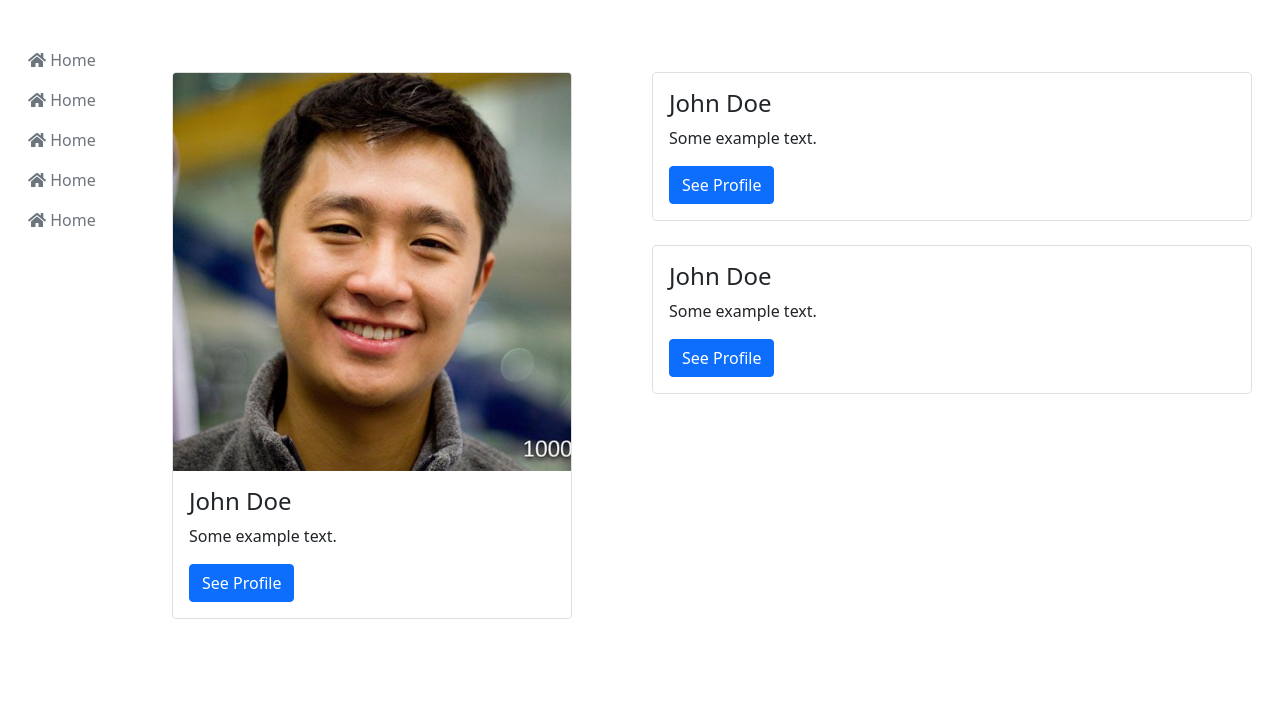
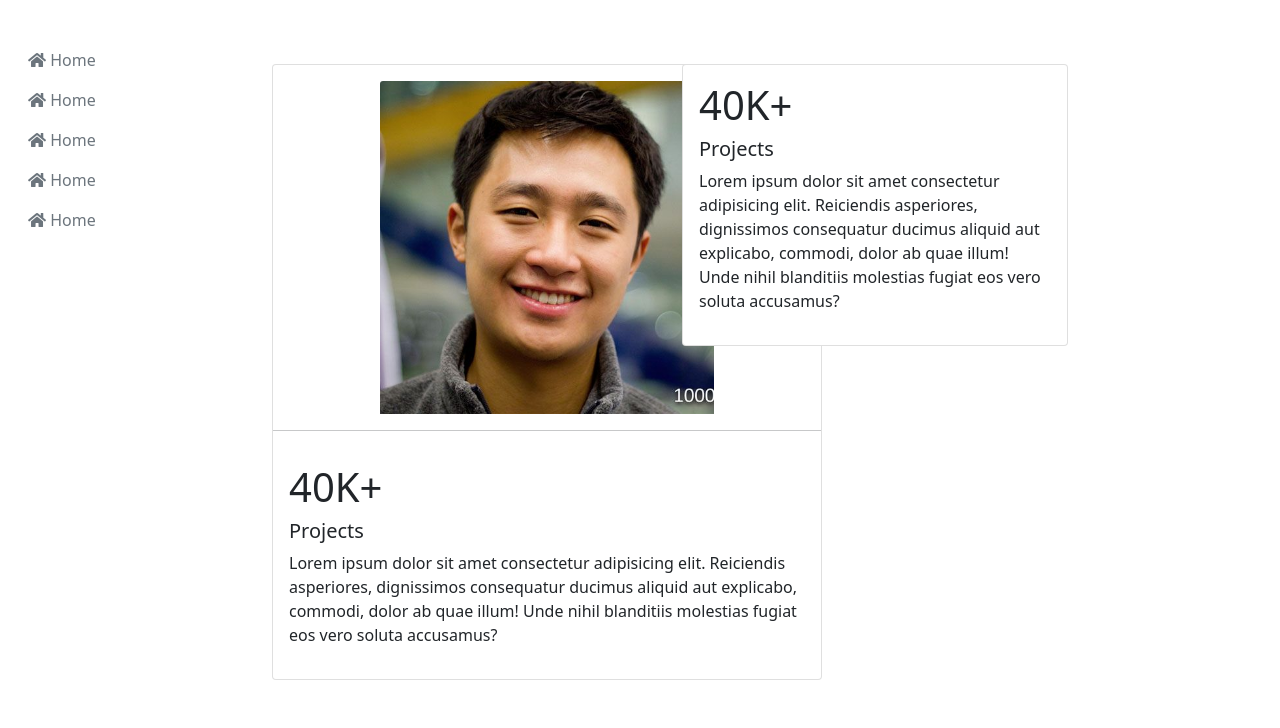
Before and after one commit to KidusAlemayehu/profile-web-app-with-flask, a Flask app: page /1/profile in a window 1280 px wide; the page is wider, and only the part inside the window is pictured. Shown: the part 72-800 px from the top of that part. Run offline with Flask 2, Linux system fonts and the light colour scheme; some libraries are stand-ins or nearby versions; some web fonts are replaced.

Commit message:
template edition

```diff
--- a/templates/profile.html
+++ b/templates/profile.html
@@ -78,40 +78,39 @@
             </div>
 
             <div class="col-9 mx-auto">
-                <div class="row mt-5">
-                    <div class="col-6 mt-4">
-                        <div class="card rounded-3" style="width:400px;">
-                            <img class="card-img-top" src="{{ url_for('static', filename='./images/profile.jpg') }}" alt="Card image">
-                            <div class="card-body">
-                                <h4 class="card-title">John Doe</h4>
-                                <p class="card-text">Some example text.</p>
-                                <a href="#" class="btn btn-primary">See Profile</a>
-                            </div>
-                        </div>
-                    </div>
-                    <div class="col-6 mt-4">
-                        <div class="row">
-                            <div class="col-12 mb-4 min-vw-100">
-                                <div class="card rounded-3" style="width:600px">
+                <section class="profile section">
+                    <div class="container">
+                        <div class="row ms-5 mt-5 p-3">
+                            <div class="col-xl-6">
+                                <div class="card" style="width:550px;">
+                                    <div class="container">
+                                        <div class="col-8 mx-auto mt-3 rounded-3">
+                                            <img class="card-img-top img-responsive center-block" src="{{url_for('static', filename='./images/profile.jpg')}}" style="max-width:400px; max-height:400px;" alt="Card image">
+                                        </div>
+                                    </div>
+                                    <hr>
                                     <div class="card-body">
-                                        <h4 class="card-title">John Doe</h4>
-                                        <p class="card-text">Some example text.</p>
-                                        <a href="#" class="btn btn-primary">See Profile</a>
+                                        <h1>40K+</h1>
+                                        <h5>Projects</h5>
+                                        <p>Lorem ipsum dolor sit amet consectetur adipisicing elit. Reiciendis asperiores, dignissimos consequatur ducimus aliquid aut explicabo, commodi, dolor ab quae illum! Unde nihil blanditiis molestias fugiat eos vero
+                                            soluta accusamus?</p>
                                     </div>
                                 </div>
                             </div>
-                            <div class="col-12 mb-4 min-vw-100">
-                                <div class="card rounded-3" style="width:600px">
+                            <!-- <div class="vr"></div> -->
+                            <div class="col-xl-6">
+                                <div class="card">
                                     <div class="card-body">
-                                        <h4 class="card-title">John Doe</h4>
-                                        <p class="card-text">Some example text.</p>
-                                        <a href="#" class="btn btn-primary">See Profile</a>
+                                        <h1>40K+</h1>
+                                        <h5>Projects</h5>
+                                        <p>Lorem ipsum dolor sit amet consectetur adipisicing elit. Reiciendis asperiores, dignissimos consequatur ducimus aliquid aut explicabo, commodi, dolor ab quae illum! Unde nihil blanditiis molestias fugiat eos vero
+                                            soluta accusamus?</p>
                                     </div>
                                 </div>
                             </div>
                         </div>
                     </div>
-                </div>
+                </section>
             </div>
         </div>
     </section>
```
